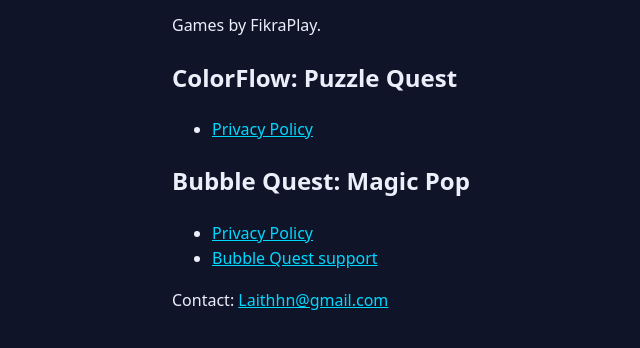
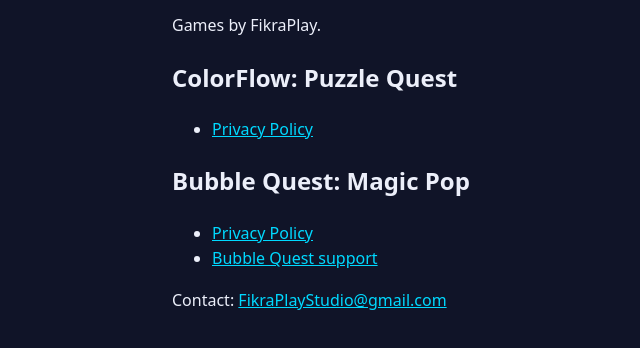
Before and after one commit to Laithhn/fikraplay, a plain HTML site: page index.html in a window 1280 px wide. Shown: the part 102-450 px from the top of the page, without its empty margins (108-748 px from the left). Drawn offline with Linux system fonts and the light colour scheme.

Commit message:
Studio page: use FikraPlayStudio@gmail.com as contact email
Co-Authored-By: Claude Opus 5.5 <noreply@anthropic.com>

```diff
--- a/index.html
+++ b/index.html
@@ -9,5 +9,5 @@
 <ul><li><a href="colorflow/privacy.html">Privacy Policy</a></li></ul>
 <h2>Bubble Quest: Magic Pop</h2>
 <ul><li><a href="bubblequest/privacy.html">Privacy Policy</a></li><li><a href="mailto:FikraPlayStudio@gmail.com">Bubble Quest support</a></li></ul>
-<p>Contact: <a href="mailto:Laithhn@gmail.com">Laithhn@gmail.com</a></p>
+<p>Contact: <a href="mailto:FikraPlayStudio@gmail.com">FikraPlayStudio@gmail.com</a></p>
 </main></body></html>
```
